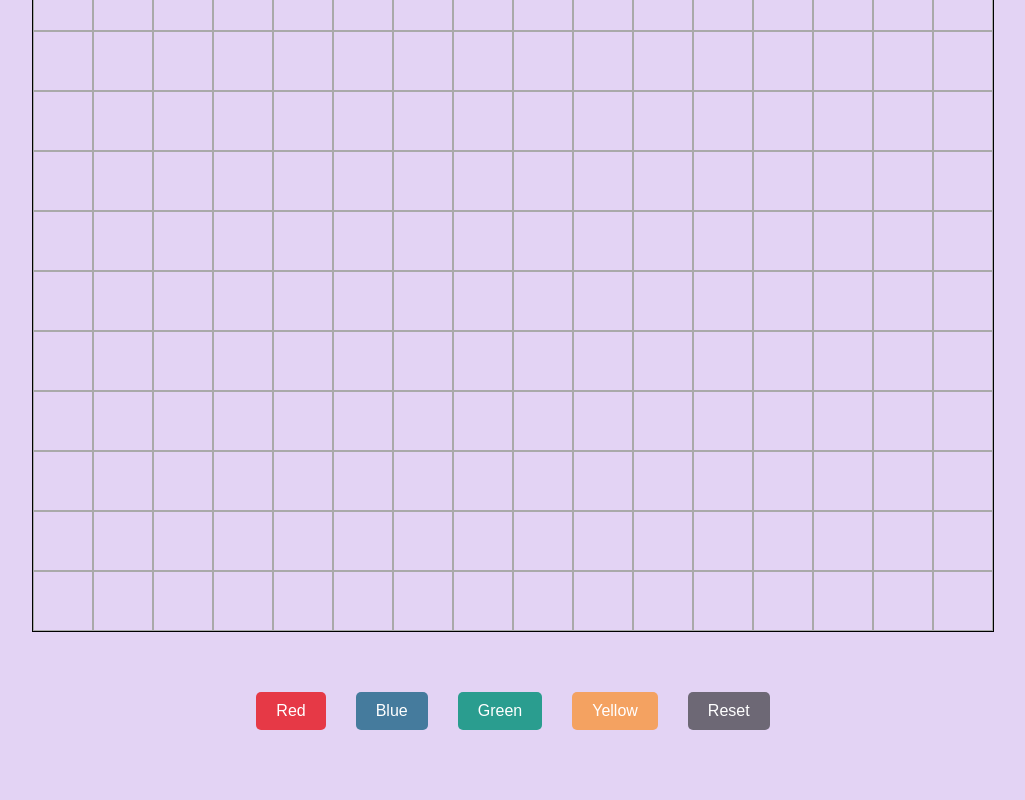
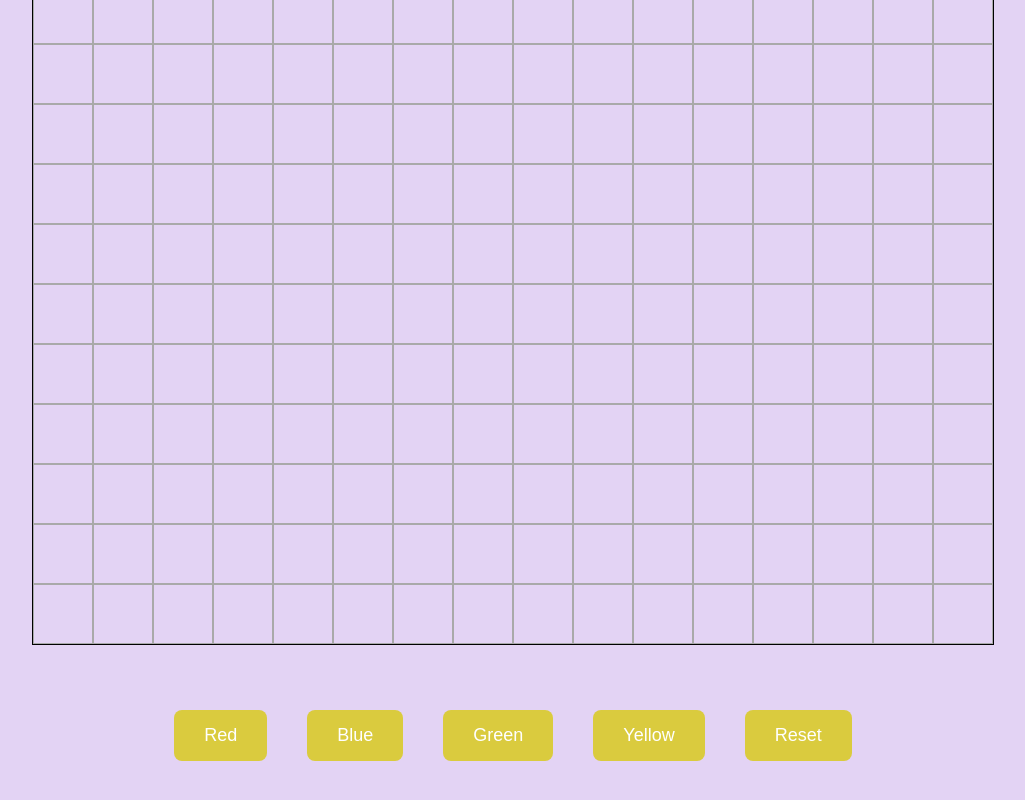
Before and after one commit to PrathamKarki/etch-sketch, a plain HTML site: page index.html in a window 1280 px wide. Shown: the part 578-1378 px from the top of the page, without its empty margins (127-1152 px from the left). Before the commit the page ends 1346 px from the top, so only its background shows below. Drawn offline with Linux system fonts and the light colour scheme.

Commit message:
shorthand styling for buttons

```diff
--- a/styles.css
+++ b/styles.css
@@ -31,15 +31,16 @@ body {
 
 }
 
-#btn-grid {
+#btn-grid ,#Red, #Blue, #Green, #Yellow, #Reset {
     background-color: #DACB3E;
     color: #ffffff;
-    padding: 10px 20px;
+    padding: 15px 30px;
     border: none;
-    border-radius: 5px;
+    border-radius: 8px;
     margin: 5px;
     cursor: pointer;
-    font-size: 16px;
+    font-size: 18px;
+    transition: background-color 0.3s, transform 0.2s;
 }
 #btn-grid:hover {
     background-color: #B2A74B;
@@ -57,78 +58,23 @@ body {
     margin: 0 auto;
 }
 
-#Red {
-    background-color: #e63946;
-    color: #ffffff;
-    padding: 10px 20px;
-    border: none;
-    border-radius: 5px;
-    cursor: pointer;
-    font-size: 16px;
-}
 
 #Red:hover {
     background-color: #cc2c3a;
-
-}
-
-#Blue {
-    background-color: #457b9d;
-    color: #ffffff;
-    padding: 10px 20px;
-    border: none;
-    border-radius: 5px;
-    cursor: pointer;
-    font-size: 16px;
-
 }
 
 #Blue:hover {
     background-color: #356a86;
 }
 
-#Green {
-    background-color: #2a9d8f;
-    color: #ffffff;
-    padding: 10px 20px;
-    border: none;
-    border-radius: 5px;
-    cursor: pointer;
-    font-size: 16px;
-
-}
-
 #Green:hover {
     background-color: #21867d;
-
-}
-
-#Yellow {
-    background-color: #f4a261;
-    color: #ffffff;
-    padding: 10px 20px;
-    border: none;
-    border-radius: 5px;
-    cursor: pointer;
-    font-size: 16px;
-
 }
 
 #Yellow:hover {
     background-color: #e88f48;
 }
 
-#Reset {
-    background-color: #6d6875;
-    color: #ffffff;
-    padding: 10px 20px;
-    border: none;
-    border-radius: 5px;
-    cursor: pointer;
-    font-size: 16px;
-
-}
 #Reset:hover {
     background-color: #5b545e;
-
 }
```
